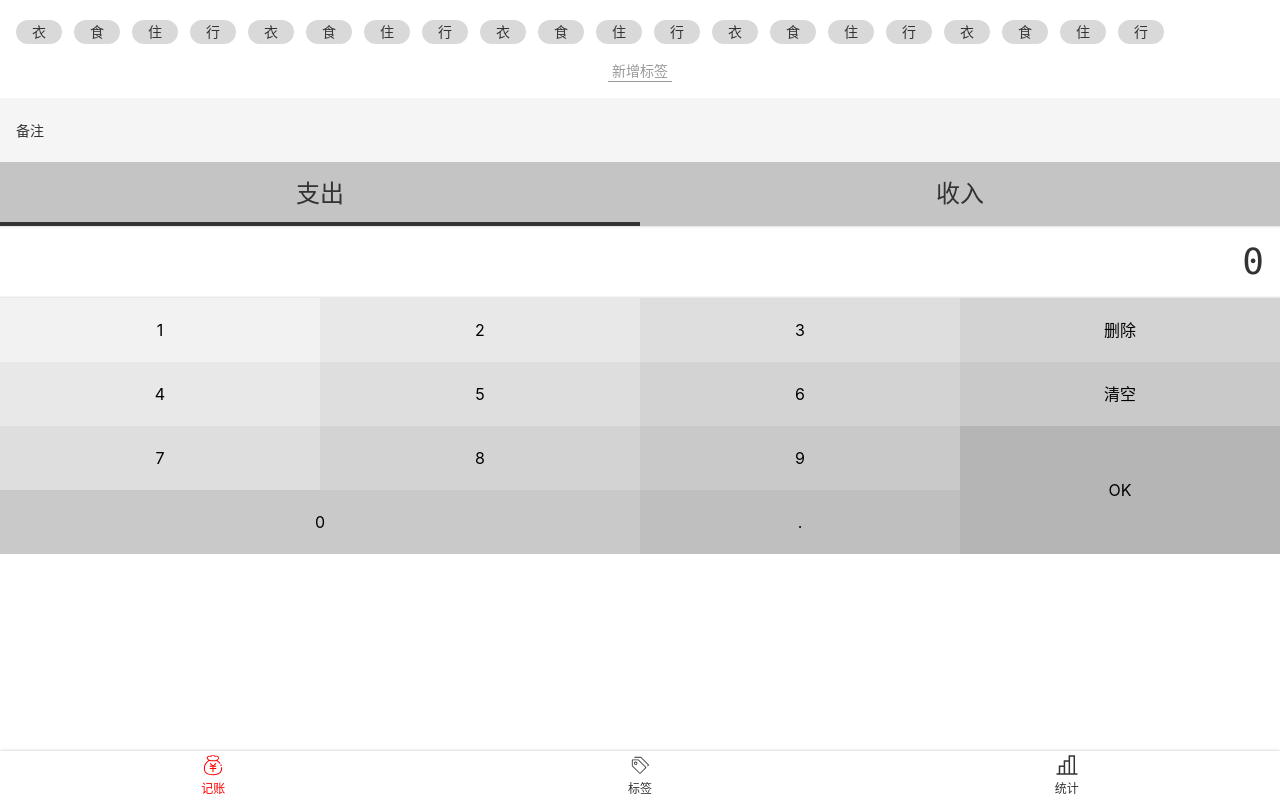
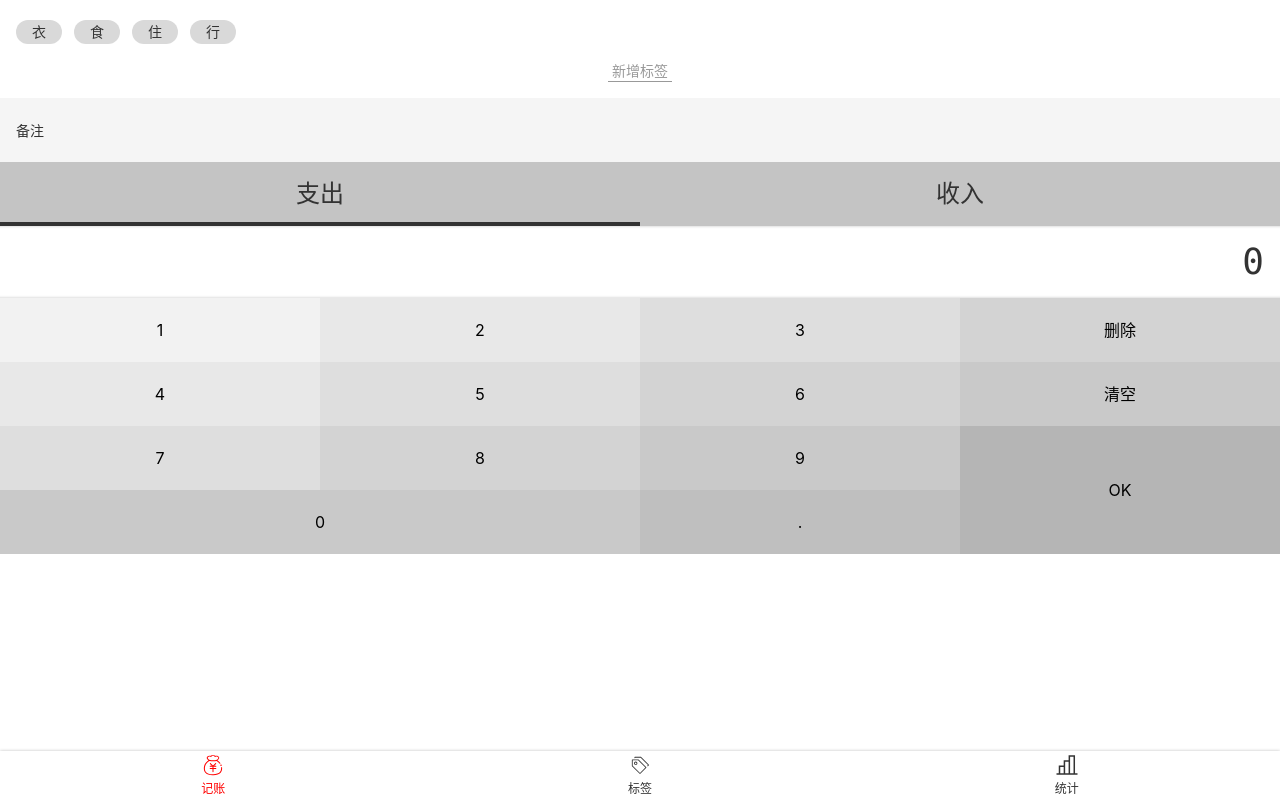
Before and after one commit to zeroTina1998/love_money, a Vue app: page /#/money in a window 1280 px wide. Built offline with nearby package versions, Linux system fonts and the light colour scheme.

Commit message:
Tags模块基本完成

```diff
--- a/src/components/Money/Tags.vue
+++ b/src/components/Money/Tags.vue
@@ -1,37 +1,45 @@
 <template>
   <div class="tags">
     <div class="new">
-      <button>新增标签</button>
+      <button @click="create">新增标签</button>
     </div>
     <ul class="current">
-      <li>衣</li>
-      <li>食</li>
-      <li>住</li>
-      <li>行</li>
-      <li>衣</li>
-      <li>食</li>
-      <li>住</li>
-      <li>行</li>
-      <li>衣</li>
-      <li>食</li>
-      <li>住</li>
-      <li>行</li>
-      <li>衣</li>
-      <li>食</li>
-      <li>住</li>
-      <li>行</li>
-      <li>衣</li>
-      <li>食</li>
-      <li>住</li>
-      <li>行</li>
+      <li
+        v-for="tag in dataSource"
+        :key="tag"
+        :class="{ selected: selectedTags.indexOf(tag) >= 0 }"
+        @click="toggle(tag)"
+      >
+        {{ tag }}
+      </li>
     </ul>
   </div>
 </template>
 
 <script lang="ts">
-export default {
-  name: "Tags",
-};
+import Vue from "vue";
+import { Component, Prop } from "vue-property-decorator";
+@Component
+export default class Tags extends Vue {
+  @Prop() dataSource: string[] | undefined;
+  selectedTags: string[] = [];
+  toggle(tag) {
+    const index = this.selectedTags.indexOf(tag);
+    if (index >= 0) {
+      this.selectedTags.splice(index, 1);
+    } else {
+      this.selectedTags.push(tag);
+    }
+  }
+  create() {
+    const name = window.prompt("请输入新的标签名：");
+    if (name === "") {
+      window.alert("标签名不能为空");
+    } else if (this.dataSource) {
+      this.$emit("update:dataSource", [...this.dataSource, name]);
+    }
+  }
+}
 </script>
 
 <style lang="scss" scoped>
@@ -45,7 +53,8 @@
     display: flex;
     flex-wrap: wrap;
     > li {
-      background: #d9d9d9;
+      $bg: #d9d9d9;
+      background: $bg;
       $h: 24px;
       height: $h;
       line-height: $h;
@@ -53,6 +62,10 @@
       padding: 0 16px;
       margin-right: 12px;
       margin-top: 4px;
+      &.selected {
+        background: darken($bg, 50%);
+        color: white;
+      }
     }
   }
   > .new {
--- a/src/views/Money.vue
+++ b/src/views/Money.vue
@@ -1,13 +1,13 @@
 <template>
   <Layout class-prefix="layout">
-    <Tags />
+    <Tags :dataSource.sync="tags" />
     <Notes />
-    <Types :xxx="3333" />
+    <Types />
     <NumberPad />
   </Layout>
 </template>
 
-<script lang="ts">
+<script>
 import NumberPad from "../components/Money/NumberPad.vue";
 import Types from "../components/Money/Types.vue";
 import Notes from "../components/Money/Notes.vue";
@@ -15,6 +15,11 @@
 export default {
   name: "Money",
   components: { Tags, Notes, Types, NumberPad },
+  data() {
+    return {
+      tags: ["衣", "食", "住", "行"],
+    };
+  },
 };
 </script>
 
```
